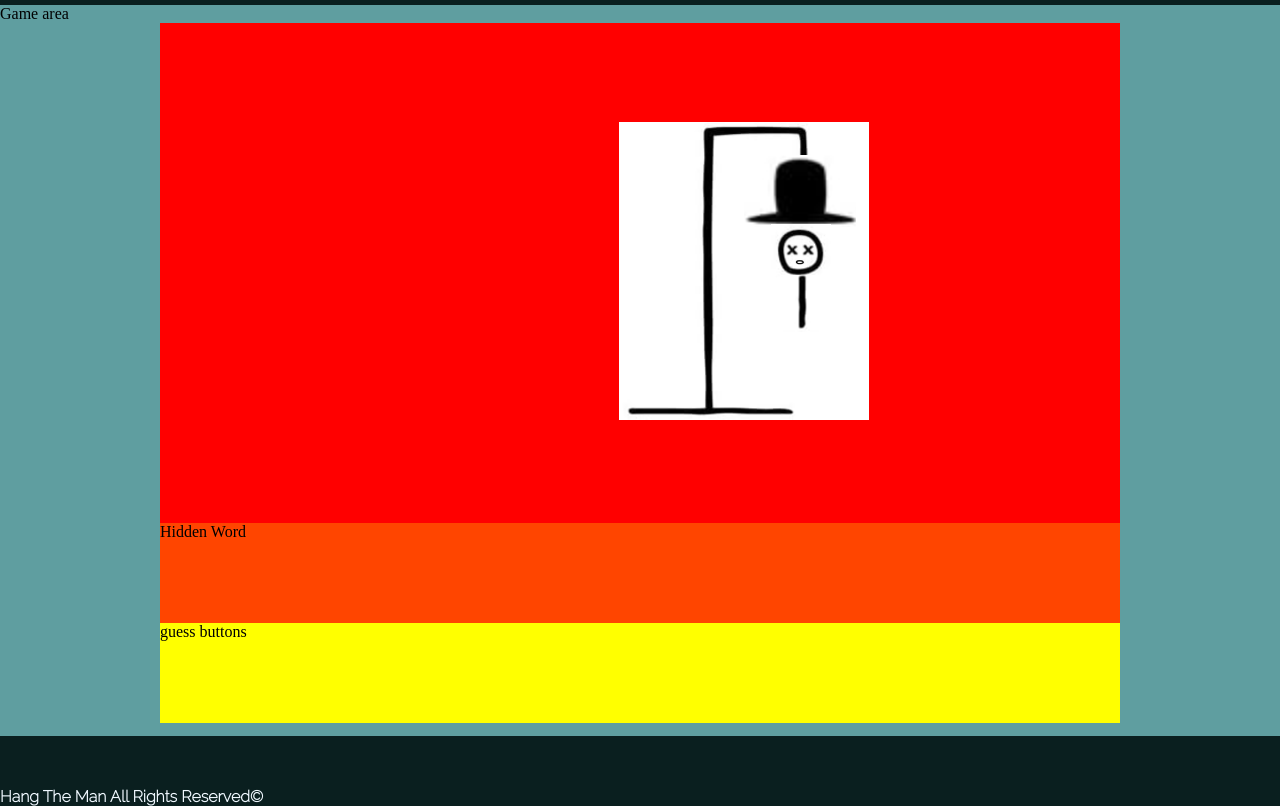
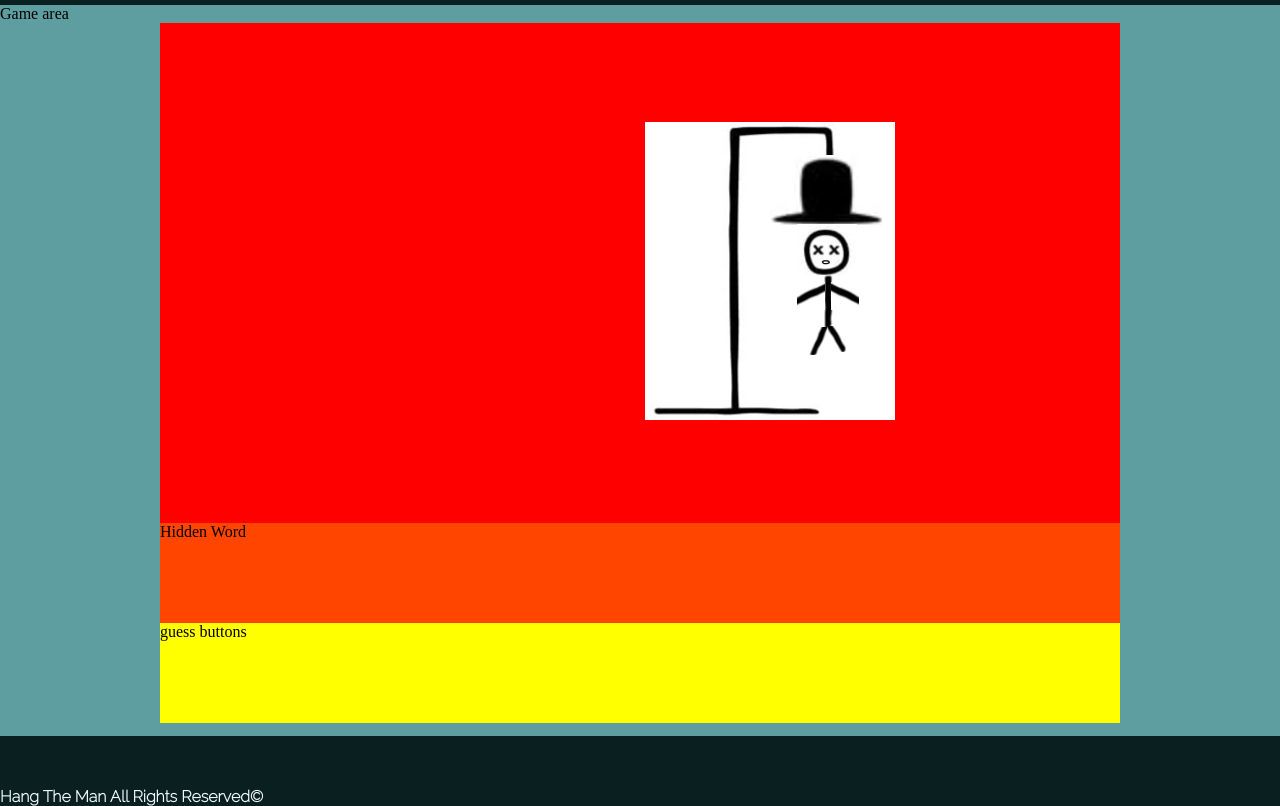
Before and after one commit to deklyn00/hang-the-man, a plain HTML site: page index.html in a window 1280 px wide. Shown: the part 125-931 px from the top of the page. Drawn offline with Linux system fonts and the light colour scheme; a web font is replaced by a local one.

Commit message:
aligned all hangman images

```diff
--- a/assets/css/styles.css
+++ b/assets/css/styles.css
@@ -96,29 +96,29 @@ transform: translate(300px,0);
     width:36px;
 }
 #left_arm7 {
-    visibility: hidden;
+    transform: translate(-46px,25px);
 }
 #left_arm7 img {
-    width:36px;
+    width:28px;
 }
 #right_arm8 {
-    visibility: hidden;
+    transform: translate(-40px,25px);
 }
 #right_arm8 img {
-    width:36px;
+    width:28px;
 }
 #left_leg9 {
-    visibility: hidden;
+    transform: translate(-90px,70px);
 
 }
 #left_leg9 img {
-    width:36px;
+    width:18px;
 }
 #right_leg10 {
-    visibility: hidden;
+    transform: translate(-90px,68px);
 }
 #right_leg10 img {
-    width:36px;
+    width:19px;
 }
 /*Hidden word*/
 #secret_word {
```
